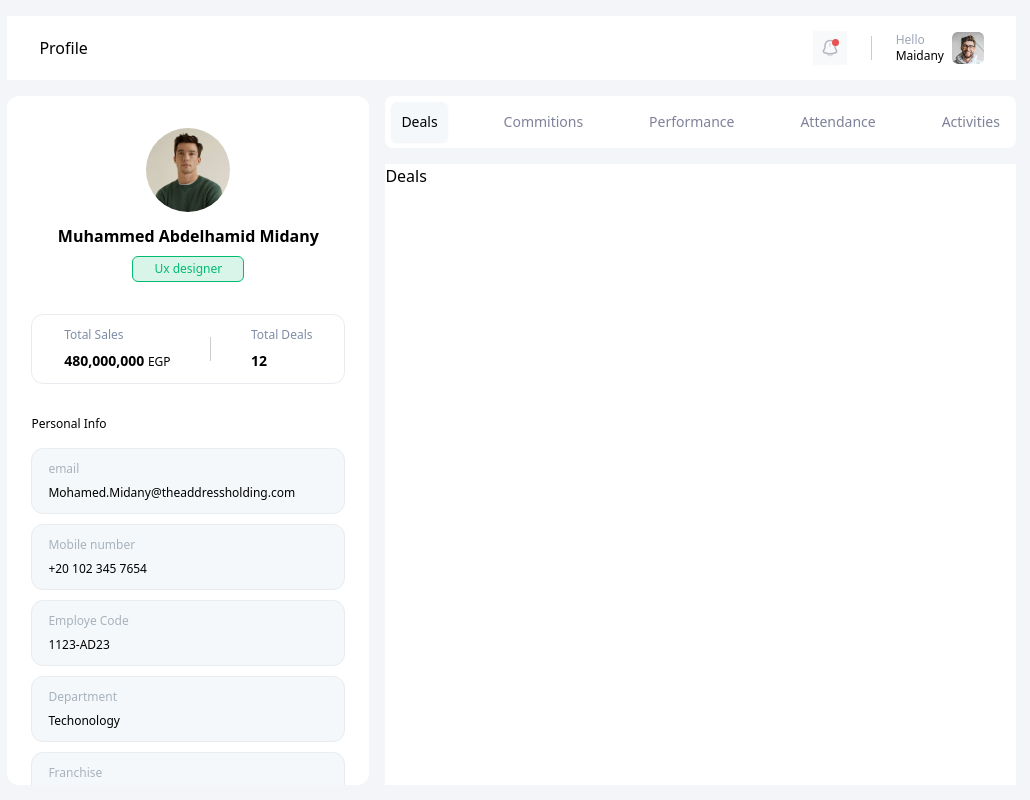
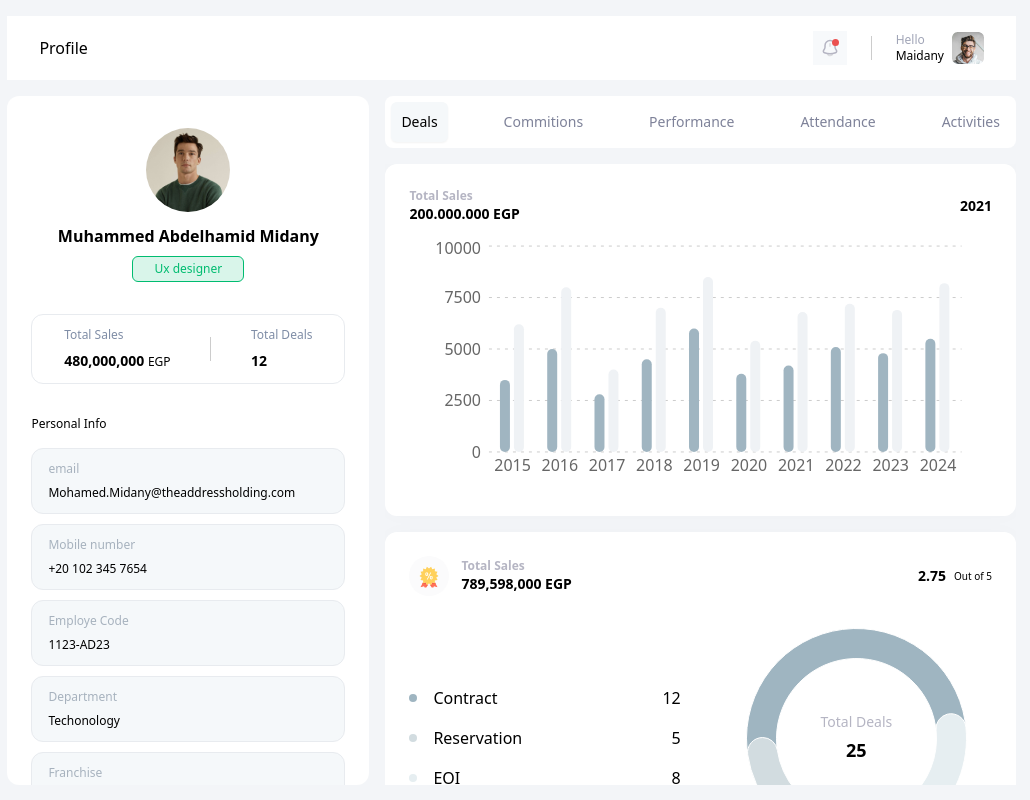
Before and after one commit to bftawfik/frontend-crm, a Next.js app: page / in a window 1280 px wide. Shown: the whole page, without its empty margins (248-1278 px from the left). Built offline with nearby package versions, Linux system fonts and the light colour scheme.

Commit message:
adding charts to deals

```diff
--- a/app/_components/circleProgressChart/CircleProgressChart.tsx
+++ b/app/_components/circleProgressChart/CircleProgressChart.tsx
@@ -7,8 +7,6 @@ interface CircleProgressChartProps {
   strokeWidth?: number
   innerRadius?: number
   colors?: string[]
-  height?: number
-  width?: number
   className?: string
 }
 
@@ -17,12 +15,12 @@ const CircleProgressChart: React.FC<CircleProgressChartProps> = ({
   label,
   innerRadius = 80,
   strokeWidth = 30,
-  className = "relative h-64 w-full sm:h-48 md:h-64 lg:h-72 xl:h-80 flex justify-center items-center",
+  className = "relative w-full max-h-[260px]  flex justify-center items-center",
 }) => {
   return (
     <div className={className}>
-      <ResponsiveContainer width="100%" height="100%">
-        <PieChart>
+      <ResponsiveContainer height="100%"  aspect={1}>
+        <PieChart height={150}>
           <Pie
             data={data}
             cx="50%"
--- a/app/_components/deals/Deals.tsx
+++ b/app/_components/deals/Deals.tsx
@@ -1,7 +1,56 @@
 import React from "react"
+import { salesData } from "app/_mocks/chartsData"
+import BarChartWith2Lines from "../barChartWith2Lines/BarChartWith2Lines"
+import ChartItemsListing from "../chartItemsListing/ChartItemsListing"
+import CircleProgressChart from "../circleProgressChart/CircleProgressChart"
+import SectionHeader from "../sectionHeader/SectionHeader"
+import SectionWrapper from "../sectionWrapper/SectionWrapper"
+import DiscountIcon from "../svgs/DiscountIcon"
+
+const circleChartData = [
+  { name: "Contract", value: 12, color: "#9FB5C1" },
+  { name: "Reservation", value: 5, color: "#D2DCE0" },
+  { name: "EOI", value: 8, color: "#E6EEF1" },
+]
+const totalDeals = circleChartData.reduce((total, item) => total + item.value, 0)
 
 const Deals = () => {
-  return <div className="h-[1000px] rounded-lg bg-white">Deals</div>
+  return (
+    <div className="flex flex-col gap-4">
+      <SectionWrapper>
+        <SectionHeader
+          title="total sales"
+          subtitle="200.000.000 EGP"
+          rightContent={<div className="text-sm font-semibold text-black">2021</div>}
+        />
+        <BarChartWith2Lines data={salesData} />
+      </SectionWrapper>
+
+      <SectionWrapper>
+        <SectionHeader
+          title="total sales"
+          subtitle="789,598,000 EGP"
+          icon={<DiscountIcon className="h-6 w-6" />}
+          rating={{
+            value: 2.75,
+            total: 5,
+          }}
+        />
+        <div className="flex w-full flex-col items-center justify-between gap-10 md:flex-row">
+          <ChartItemsListing chartData={circleChartData} />
+          <CircleProgressChart
+            data={circleChartData}
+            label={
+              <div className="flex flex-col items-center justify-center gap-1 ">
+                <p className="text-left text-sm text-[#b5b5c3]">Total Deals</p>
+                <span className="text-left text-lg font-bold text-black">{totalDeals}</span>
+              </div>
+            }
+          />
+        </div>
+      </SectionWrapper>
+    </div>
+  )
 }
 
 export default Deals
```
Also changed, not shown: components.json.
